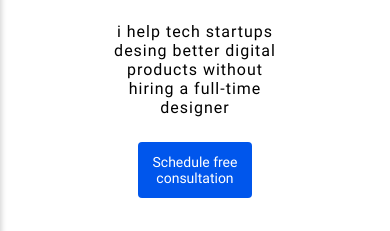
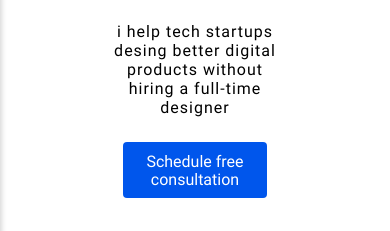
Before and after one commit to WebHeroSchool/PlaningDeskNew, a plain HTML site: page index.html in a window 390 px wide. Shown: the part 613-844 px from the top of the page. Drawn offline with Linux system fonts and the light colour scheme.

Commit message:
new text in styles.css

```diff
--- a/styles.css
+++ b/styles.css
@@ -143,6 +143,13 @@
    padding: 0 59% 300px 0;
 }
 
+@media (max-width: 1701px) {
+  .main__button {
+   font: 17px/19px Roboto_reg, arial, helvetica, sans-serif;
+   padding: 18px 20px;
+   width: 43%;
+}
+
 @media (max-width: 1688px) {
  .wrapper {
    margin: auto;
@@ -265,6 +272,13 @@
    background-size: 53%;
 }
 
+@media (max-width: 1148px) {
+  .main__button {
+   font: 14px/16px Roboto_reg, arial, helvetica, sans-serif;
+   padding: 15px 17px;
+   width: 40%;
+}
+
 @media (max-width: 1092px) {
  .main__title {
    padding-top: 14px;
@@ -283,6 +297,12 @@
    width: 39%;
 }
 
+@media (max-width: 1041px) {
+  .main__button {
+   font: 13px/15px Roboto_reg, arial, helvetica, sans-serif;
+   padding: 14px 16px;
+   width: 40%;
+}
 
 @media (max-width: 1025px) {
  .wrapper {
@@ -334,6 +354,13 @@
  .main__title {
    font: bold 40px/56px pt_serif, arial, helvetica, sans-serif;
    letter-spacing: 2px;
+}
+
+@media (max-width: 819px) {
+  .main__button {
+   font: 12px/14px Roboto_reg, arial, helvetica, sans-serif;
+   padding: 13px 15px;
+   width: 40%;
 }
 
 @media (max-width: 768px) {
@@ -449,6 +476,15 @@
  .logo {
     text-indent: 100%;
 }
+
+@media (max-width: 736px) {
+  .main__button {
+   font: 16px/18px Roboto_reg, arial, helvetica, sans-serif;
+   padding: 10px 12px;
+   width: 35%;
+}
+
+
 @media (max-width: 375px) {
  .header {
    margin-bottom: 24px;
```
